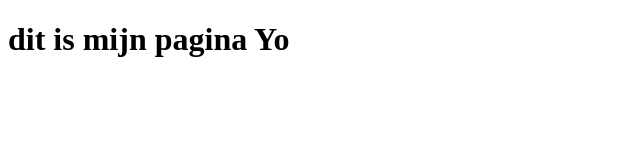
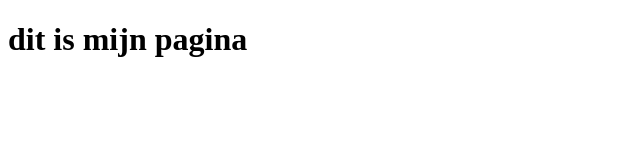
Before and after one commit to Joshua01071991/Joshua01071991, a plain HTML site: page index.html in a window 1280 px wide. Shown: the full height of the page, 0-640 px from the left. Drawn offline with Linux system fonts and the light colour scheme.

Commit message:
Update index.html

```diff
--- a/index.html
+++ b/index.html
@@ -2,5 +2,5 @@
 <html>
 <title> dit is de titel </title>
 <body>
-<h1> dit is mijn pagina Yo </h1>
+<h1> dit is mijn pagina </h1>
 </body>
```
